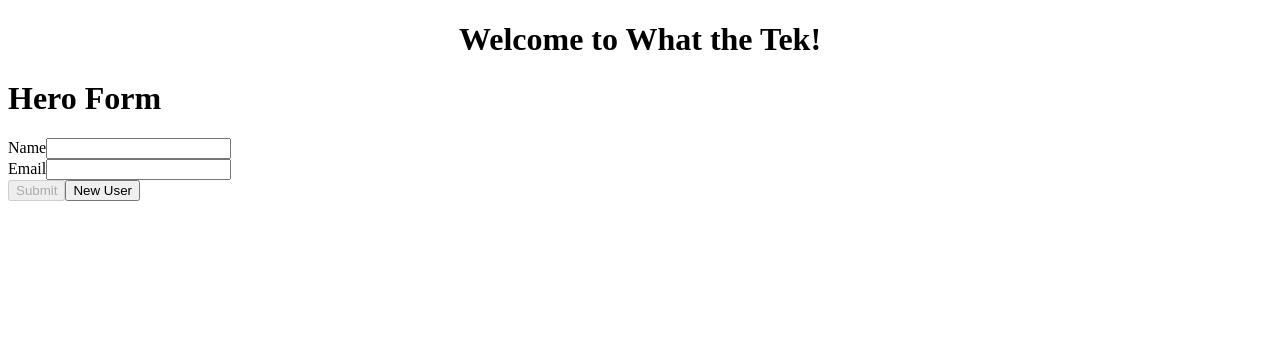
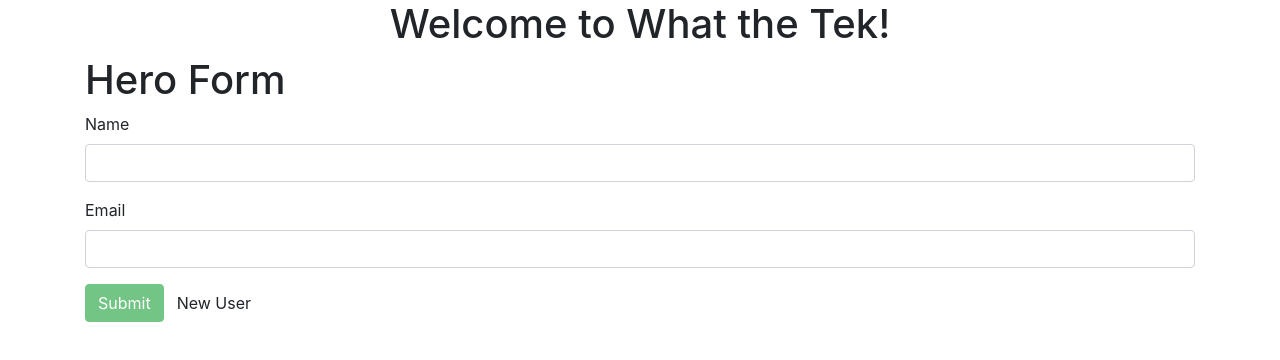
Before and after one commit to pntalari/FullStack.MicroWebApplication-Client, an Angular app in the folder angulartekblog/: page /create in a window 1280 px wide. Shown: the top 360 px of the page. Built offline with nearby package versions, Linux system fonts and the light colour scheme.

Commit message:
began adding user authentication with auth0

```diff
--- a/angulartekblog/package.json
+++ b/angulartekblog/package.json
@@ -11,6 +11,7 @@
   },
   "private": true,
   "dependencies": {
+    "@angular-devkit/core": "^7.3.8",
     "@angular/animations": "~7.2.0",
     "@angular/common": "~7.2.0",
     "@angular/compiler": "~7.2.0",
@@ -19,7 +20,12 @@
     "@angular/platform-browser": "~7.2.0",
     "@angular/platform-browser-dynamic": "~7.2.0",
     "@angular/router": "~7.2.0",
+    "auth0-js": "^9.10.1",
+    "bootstrap": "^4.3.1",
     "core-js": "^2.5.4",
+    "jquery": "^3.4.0",
+    "popper": "^1.0.1",
+    "popper.js": "^1.15.0",
     "rxjs": "~6.3.3",
     "tslib": "^1.9.0",
     "zone.js": "~0.8.26"
--- a/angulartekblog/src/app/components/user-form/user-form.component.ts
+++ b/angulartekblog/src/app/components/user-form/user-form.component.ts
@@ -8,7 +8,7 @@ import {UserListService} from '../../services/user-list.service';
   styleUrls: ['./user-form.component.css']
 })
 export class UserFormComponent implements OnInit {
-  model = new User(null, '', '', [], []);
+  model = new User( '', '', [], []);
   submitted = false;
   onSubmit() {
     this.userListService.postUser(this.model);
@@ -21,7 +21,7 @@ export class UserFormComponent implements OnInit {
   }
 
   newUser() {
-    this.model = new User(null, '', '', [], []);
+    this.model = new User( '', '', [], []);
   }
 
 }
--- a/angulartekblog/src/app/models/User.ts
+++ b/angulartekblog/src/app/models/User.ts
@@ -1,6 +1,5 @@
 export class User {
     constructor(
-      public id: number,
       public name: string,
       public email: string,
       public posts: any[],
--- a/angulartekblog/src/app/services/user-list.service.ts
+++ b/angulartekblog/src/app/services/user-list.service.ts
@@ -15,7 +15,7 @@ export class UserListService {
   constructor(private http: HttpClient) { }
 
   getUsers() {
-    return this.http.get('server/users');
+    return this.http.get('http://localhost:8080/users');
   }
 
   getPosts(userId: string) {
--- a/angulartekblog/src/styles.css
+++ b/angulartekblog/src/styles.css
@@ -1 +1,3 @@
 /* You can add global styles to this file, and also import other style files */
+
+@import '~bootstrap/dist/css/bootstrap.min.css';
```
Also changed, not shown: 1 other file (tests, documents, lock files or other folders).
